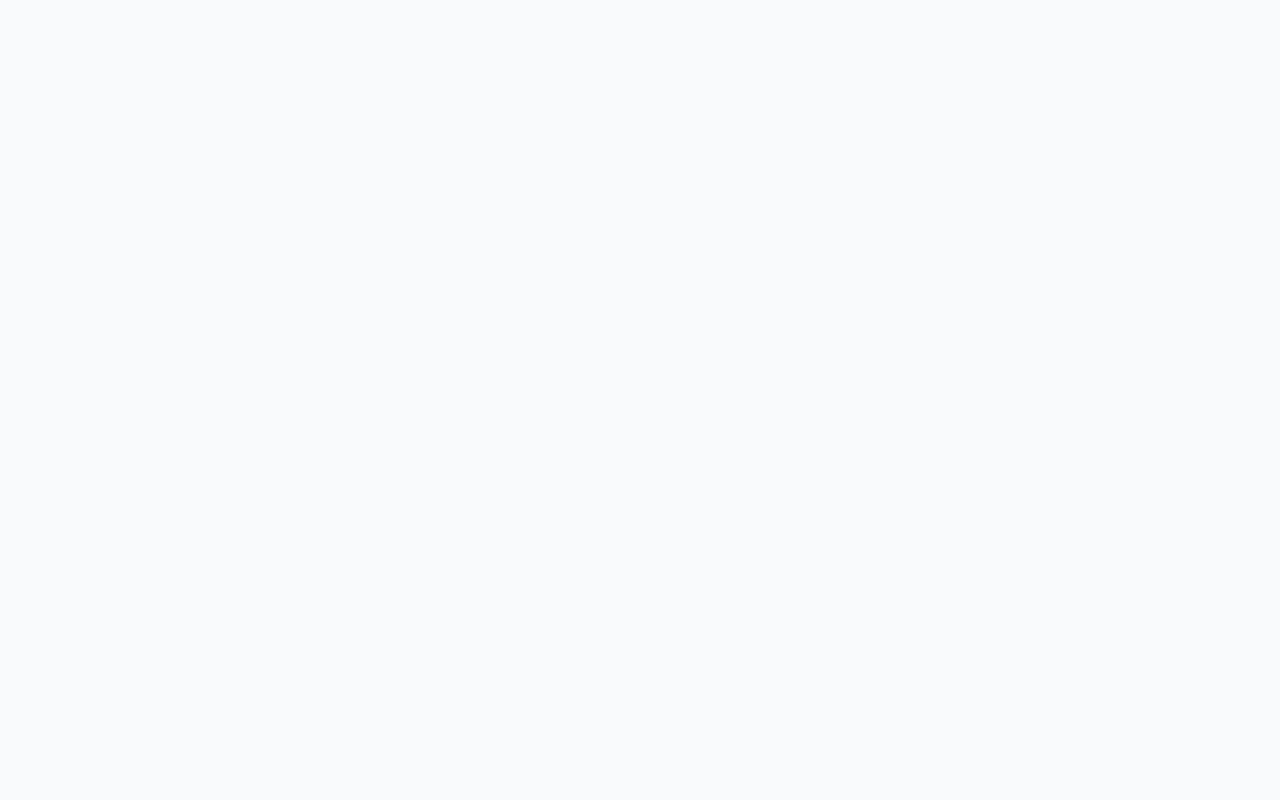
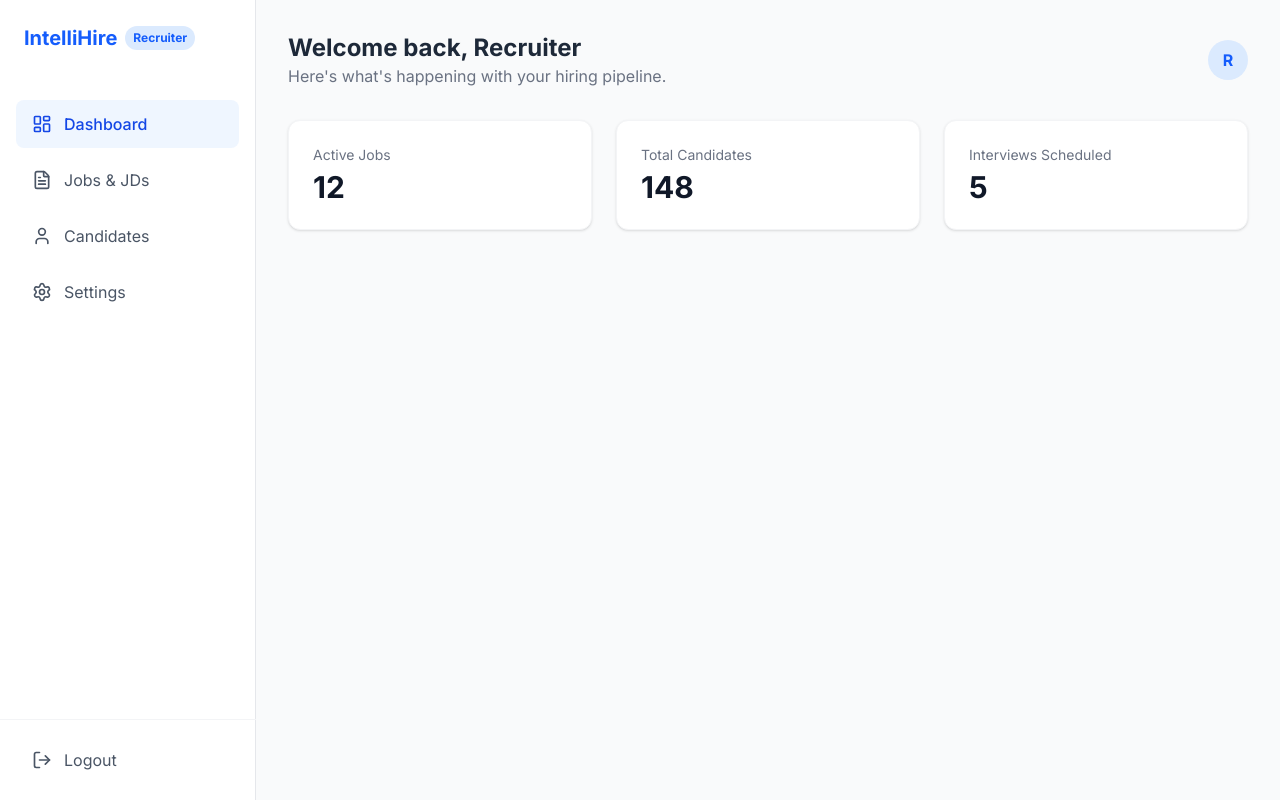
Before and after one commit to CHAUHANRUDRA24/codeversity, a React (Vite) app: page /recruiter-dashboard in a window 1280 px wide. Before the commit this address had no page. Built offline with nearby package versions, Linux system fonts and the light colour scheme.

Commit message:
Implement separate dashboards and auto-login logic

```diff
--- a/src/App.jsx
+++ b/src/App.jsx
@@ -1,8 +1,9 @@
-import React, { useState } from 'react';
-import { BrowserRouter as Router, Routes, Route } from 'react-router-dom';
+import React from 'react';
+import { BrowserRouter as Router, Routes, Route, Navigate } from 'react-router-dom';
 import Landing from './pages/Landing';
 import Login from './pages/Login';
-import Dashboard from './pages/Dashboard';
+import RecruiterDashboard from './pages/RecruiterDashboard';
+import CandidateDashboard from './pages/CandidateDashboard';
 
 function App() {
   return (
@@ -10,7 +11,9 @@ function App() {
       <Routes>
         <Route path="/" element={<Landing />} />
         <Route path="/login" element={<Login />} />
-        <Route path="/dashboard" element={<Dashboard />} />
+        <Route path="/recruiter-dashboard" element={<RecruiterDashboard />} />
+        <Route path="/candidate-dashboard" element={<CandidateDashboard />} />
+        <Route path="/dashboard" element={<Navigate to="/login" replace />} />
       </Routes>
     </Router>
   );
--- /dev/null
+++ b/src/pages/CandidateDashboard.jsx
@@ -0,0 +1,62 @@
+import React from 'react';
+import { LogOut, Home, Code, Award, User } from 'lucide-react';
+import { useNavigate } from 'react-router-dom';
+
+const CandidateDashboard = () => {
+  const navigate = useNavigate();
+
+  return (
+    <div className="min-h-screen bg-gray-50 flex flex-col">
+      {/* Navbar */}
+      <nav className="bg-white border-b border-gray-200 px-8 py-4 flex justify-between items-center">
+        <div className="flex items-center gap-2">
+          <h1 className="text-xl font-bold text-indigo-600">IntelliHire</h1>
+          <span className="text-xs bg-indigo-100 text-indigo-600 px-2 py-1 rounded-full">Candidate</span>
+        </div>
+        <div className="flex items-center gap-6">
+           <a href="#" className="text-indigo-600 font-medium flex items-center gap-2"><Home size={18}/> Home</a>
+           <a href="#" className="text-gray-500 hover:text-gray-900 flex items-center gap-2"><Code size={18}/> Assessments</a>
+           <a href="#" className="text-gray-500 hover:text-gray-900 flex items-center gap-2"><Award size={18}/> My Impact</a>
+           <div className="h-8 w-8 bg-indigo-100 rounded-full flex items-center justify-center text-indigo-600 font-bold">C</div>
+        </div>
+      </nav>
+
+      {/* Main Content */}
+      <main className="flex-1 max-w-5xl w-full mx-auto p-8">
+        <div className="mb-8">
+           <h2 className="text-2xl font-bold text-gray-800">Ready to prove your skills?</h2>
+           <p className="text-gray-500">Complete assessments to rank higher for top jobs.</p>
+        </div>
+
+        <div className="grid md:grid-cols-2 gap-6">
+           {/* Card 1 */}
+           <div className="bg-white p-6 rounded-xl shadow-sm border border-gray-200 hover:border-indigo-300 transition-colors cursor-pointer">
+              <div className="flex justify-between items-start mb-4">
+                 <div className="p-3 bg-indigo-50 text-indigo-600 rounded-lg">
+                    <Code size={24} />
+                 </div>
+                 <span className="bg-green-100 text-green-700 text-xs font-bold px-2 py-1 rounded">New</span>
+              </div>
+              <h3 className="text-lg font-bold text-gray-900 mb-2">Python & Data Structures</h3>
+              <p className="text-sm text-gray-500 mb-4">45 min • 3 Coding Challenges</p>
+              <button className="w-full py-2 bg-indigo-600 text-white rounded-lg font-medium hover:bg-indigo-700 transition-colors">Start Assessment</button>
+           </div>
+
+           {/* Card 2 */}
+            <div className="bg-white p-6 rounded-xl shadow-sm border border-gray-200 hover:border-indigo-300 transition-colors cursor-pointer opacity-75">
+              <div className="flex justify-between items-start mb-4">
+                 <div className="p-3 bg-indigo-50 text-indigo-600 rounded-lg">
+                    <Award size={24} />
+                 </div>
+              </div>
+              <h3 className="text-lg font-bold text-gray-900 mb-2">System Design Basics</h3>
+              <p className="text-sm text-gray-500 mb-4">30 min • Multiple Choice</p>
+              <button className="w-full py-2 bg-white border border-gray-300 text-gray-700 rounded-lg font-medium hover:bg-gray-50 transition-colors">View Details</button>
+           </div>
+        </div>
+      </main>
+    </div>
+  );
+};
+
+export default CandidateDashboard;
--- a/src/pages/Login.jsx
+++ b/src/pages/Login.jsx
@@ -4,17 +4,41 @@ import { User, Briefcase, Eye, EyeOff, Info } from 'lucide-react';
 
 const Login = () => {
   const navigate = useNavigate();
-  const [role, setRole] = useState('candidate'); // 'candidate' or 'recruiter'
+  const [email, setEmail] = useState('');
+  const [password, setPassword] = useState('');
   const [showPassword, setShowPassword] = useState(false);
   const [showDemocreds, setShowDemoCreds] = useState(false);
 
-  // SAP-style minimal colors
-  const activeColor = role === 'recruiter' ? 'bg-blue-600' : 'bg-indigo-600';
-  const ringColor = role === 'recruiter' ? 'focus:ring-blue-500' : 'focus:ring-indigo-500';
+  // Auto-detect role for UI styling purposes (optional, visual cue)
+  const isRecruiterEmail = email.toLowerCase().includes('recruiter');
+
+  // SAP-style minimal colors based on detected role
+  const activeColor = isRecruiterEmail ? 'bg-blue-600' : 'bg-indigo-600';
+  const ringColor = isRecruiterEmail ? 'focus:ring-blue-500' : 'focus:ring-indigo-500';
 
   const handleLogin = (e) => {
-    e.preventDefault();
-    navigate('/dashboard');
+    if (e) e.preventDefault();
+
+    // Simple mock logic: if email contains 'recruiter', go to recruiter dashboard
+    if (email.toLowerCase().includes('recruiter')) {
+        navigate('/recruiter-dashboard');
+    } else {
+        navigate('/candidate-dashboard');
+    }
+  };
+
+  const handleDemoLogin = (demoEmail) => {
+      setEmail(demoEmail);
+      setPassword('password123');
+
+      // Auto login effect
+      setTimeout(() => {
+          if (demoEmail.toLowerCase().includes('recruiter')) {
+              navigate('/recruiter-dashboard');
+          } else {
+              navigate('/candidate-dashboard');
+          }
+      }, 300); // Small delay for visual feedback
   };
 
   const DemoAccounts = {
@@ -41,34 +65,12 @@ const Login = () => {
         {/* Header */}
         <div className="text-center mb-8">
           <div className="flex justify-center mb-4">
-            <div className={`p-3 rounded-xl ${role === 'recruiter' ? 'bg-blue-50 text-blue-600' : 'bg-indigo-50 text-indigo-600'} transition-colors duration-300`}>
-              {role === 'recruiter' ? <Briefcase size={32} /> : <User size={32} />}
+            <div className={`p-3 rounded-xl ${isRecruiterEmail ? 'bg-blue-50 text-blue-600' : 'bg-indigo-50 text-indigo-600'} transition-all duration-300`}>
+              {isRecruiterEmail ? <Briefcase size={32} /> : <User size={32} />}
             </div>
           </div>
           <h1 className="text-2xl font-bold text-gray-900 tracking-tight">IntelliHire</h1>
           <p className="text-sm text-gray-500 mt-2">AI-Driven Intelligent Hiring Platform</p>
-        </div>
-
-        {/* Role Toggle */}
-        <div className="flex bg-gray-100 p-1 rounded-lg mb-8">
-          <button
-            onClick={() => setRole('candidate')}
-            className={`flex-1 flex items-center justify-center py-2 px-4 rounded-md text-sm font-medium transition-all duration-200 ${
-              role === 'candidate' ? 'bg-white shadow-sm text-gray-900' : 'text-gray-500 hover:text-gray-700'
-            }`}
-          >
-            <User size={16} className="mr-2" />
-            Candidate
-          </button>
-          <button
-            onClick={() => setRole('recruiter')}
-            className={`flex-1 flex items-center justify-center py-2 px-4 rounded-md text-sm font-medium transition-all duration-200 ${
-              role === 'recruiter' ? 'bg-white shadow-sm text-gray-900' : 'text-gray-500 hover:text-gray-700'
-            }`}
-          >
-            <Briefcase size={16} className="mr-2" />
-            Recruiter
-          </button>
         </div>
 
         {/* Form */}
@@ -79,8 +81,10 @@ const Login = () => {
               <input
                 type="email"
                 required
+                value={email}
+                onChange={(e) => setEmail(e.target.value)}
                 className={`block w-full pl-3 pr-3 py-2.5 border border-gray-300 rounded-lg text-gray-900 placeholder-gray-400 focus:outline-none focus:ring-2 ${ringColor} focus:border-transparent transition-shadow sm:text-sm`}
-                placeholder={role === 'recruiter' ? 'recruiter@intellihire.com' : 'candidate@intellihire.com'}
+                placeholder="name@intellihire.com"
               />
             </div>
           </div>
@@ -91,6 +95,8 @@ const Login = () => {
               <input
                 type={showPassword ? 'text' : 'password'}
                 required
+                value={password}
+                onChange={(e) => setPassword(e.target.value)}
                 className={`block w-full pl-3 pr-10 py-2.5 border border-gray-300 rounded-lg text-gray-900 placeholder-gray-400 focus:outline-none focus:ring-2 ${ringColor} focus:border-transparent transition-shadow sm:text-sm`}
                 placeholder="••••••••"
               />
@@ -113,7 +119,6 @@ const Login = () => {
         </form>
 
         <div className="mt-6 flex flex-col items-center gap-4 text-sm max-w-xs mx-auto">
-          {/* Register button removed as requested */}
           <a href="/" className="text-gray-500 hover:text-gray-900 transition-colors">
             &larr; Back to Landing Page
           </a>
@@ -138,11 +143,15 @@ const Login = () => {
                    <User size={14} /> Candidates
                 </h3>
                 <ul className="text-xs space-y-1 text-gray-600">
-                   {DemoAccounts.candidate.map(email => (
-                      <li key={email} className="font-mono">{email}</li>
+                   {DemoAccounts.candidate.map(e => (
+                      <li key={e}
+                          onClick={() => handleDemoLogin(e)}
+                          className="font-mono cursor-pointer hover:text-indigo-600 hover:bg-indigo-50 p-1 rounded transition-colors"
+                          title="Click to auto-login">
+                          {e}
+                      </li>
                    ))}
                 </ul>
-                <div className="mt-2 text-xs text-gray-400 border-t pt-2">Password: password123</div>
              </div>
 
              {/* Recruiter Accounts */}
@@ -151,11 +160,15 @@ const Login = () => {
                    <Briefcase size={14} /> Recruiters
                 </h3>
                 <ul className="text-xs space-y-1 text-gray-600">
-                   {DemoAccounts.recruiter.map(email => (
-                      <li key={email} className="font-mono">{email}</li>
+                   {DemoAccounts.recruiter.map(e => (
+                      <li key={e}
+                          onClick={() => handleDemoLogin(e)}
+                          className="font-mono cursor-pointer hover:text-blue-600 hover:bg-blue-50 p-1 rounded transition-colors"
+                          title="Click to auto-login">
+                          {e}
+                      </li>
                    ))}
                 </ul>
-                <div className="mt-2 text-xs text-gray-400 border-t pt-2">Password: password123</div>
              </div>
           </div>
         )}
--- /dev/null
+++ b/src/pages/RecruiterDashboard.jsx
@@ -0,0 +1,68 @@
+import React from 'react';
+import { LogOut, LayoutDashboard, FileText, User, Settings } from 'lucide-react';
+import { useNavigate } from 'react-router-dom';
+
+const RecruiterDashboard = () => {
+  const navigate = useNavigate();
+
+  return (
+    <div className="min-h-screen bg-gray-50 flex">
+      {/* Sidebar */}
+      <aside className="w-64 bg-white border-r border-gray-200">
+        <div className="p-6">
+          <h1 className="text-xl font-bold text-blue-600 flex items-center gap-2">
+            IntelliHire <span className="text-xs bg-blue-100 text-blue-600 px-2 py-1 rounded-full">Recruiter</span>
+          </h1>
+        </div>
+        <nav className="mt-6 px-4 space-y-2">
+          <a href="#" className="flex items-center gap-3 px-4 py-3 bg-blue-50 text-blue-700 rounded-lg font-medium">
+            <LayoutDashboard size={20} /> Dashboard
+          </a>
+          <a href="#" className="flex items-center gap-3 px-4 py-3 text-gray-600 hover:bg-gray-50 rounded-lg transition-colors">
+            <FileText size={20} /> Jobs & JDs
+          </a>
+          <a href="#" className="flex items-center gap-3 px-4 py-3 text-gray-600 hover:bg-gray-50 rounded-lg transition-colors">
+            <User size={20} /> Candidates
+          </a>
+          <a href="#" className="flex items-center gap-3 px-4 py-3 text-gray-600 hover:bg-gray-50 rounded-lg transition-colors">
+            <Settings size={20} /> Settings
+          </a>
+        </nav>
+        <div className="absolute bottom-0 w-64 p-4 border-t border-gray-100">
+           <button onClick={() => navigate('/login')} className="flex items-center gap-3 px-4 py-3 text-gray-600 hover:text-red-600 hover:bg-red-50 rounded-lg w-full transition-colors">
+             <LogOut size={20} /> Logout
+           </button>
+        </div>
+      </aside>
+
+      {/* Main Content */}
+      <main className="flex-1 p-8">
+        <header className="flex justify-between items-center mb-8">
+          <div>
+            <h2 className="text-2xl font-bold text-gray-800">Welcome back, Recruiter</h2>
+            <p className="text-gray-500">Here's what's happening with your hiring pipeline.</p>
+          </div>
+          <div className="h-10 w-10 bg-blue-100 rounded-full flex items-center justify-center text-blue-600 font-bold">R</div>
+        </header>
+
+        {/* Stats Grid */}
+        <div className="grid grid-cols-1 md:grid-cols-3 gap-6 mb-8">
+          <div className="bg-white p-6 rounded-xl shadow-sm border border-gray-100">
+            <div className="text-gray-500 text-sm mb-1">Active Jobs</div>
+            <div className="text-3xl font-bold text-gray-900">12</div>
+          </div>
+          <div className="bg-white p-6 rounded-xl shadow-sm border border-gray-100">
+            <div className="text-gray-500 text-sm mb-1">Total Candidates</div>
+            <div className="text-3xl font-bold text-gray-900">148</div>
+          </div>
+          <div className="bg-white p-6 rounded-xl shadow-sm border border-gray-100">
+            <div className="text-gray-500 text-sm mb-1">Interviews Scheduled</div>
+            <div className="text-3xl font-bold text-gray-900">5</div>
+          </div>
+        </div>
+      </main>
+    </div>
+  );
+};
+
+export default RecruiterDashboard;
```
